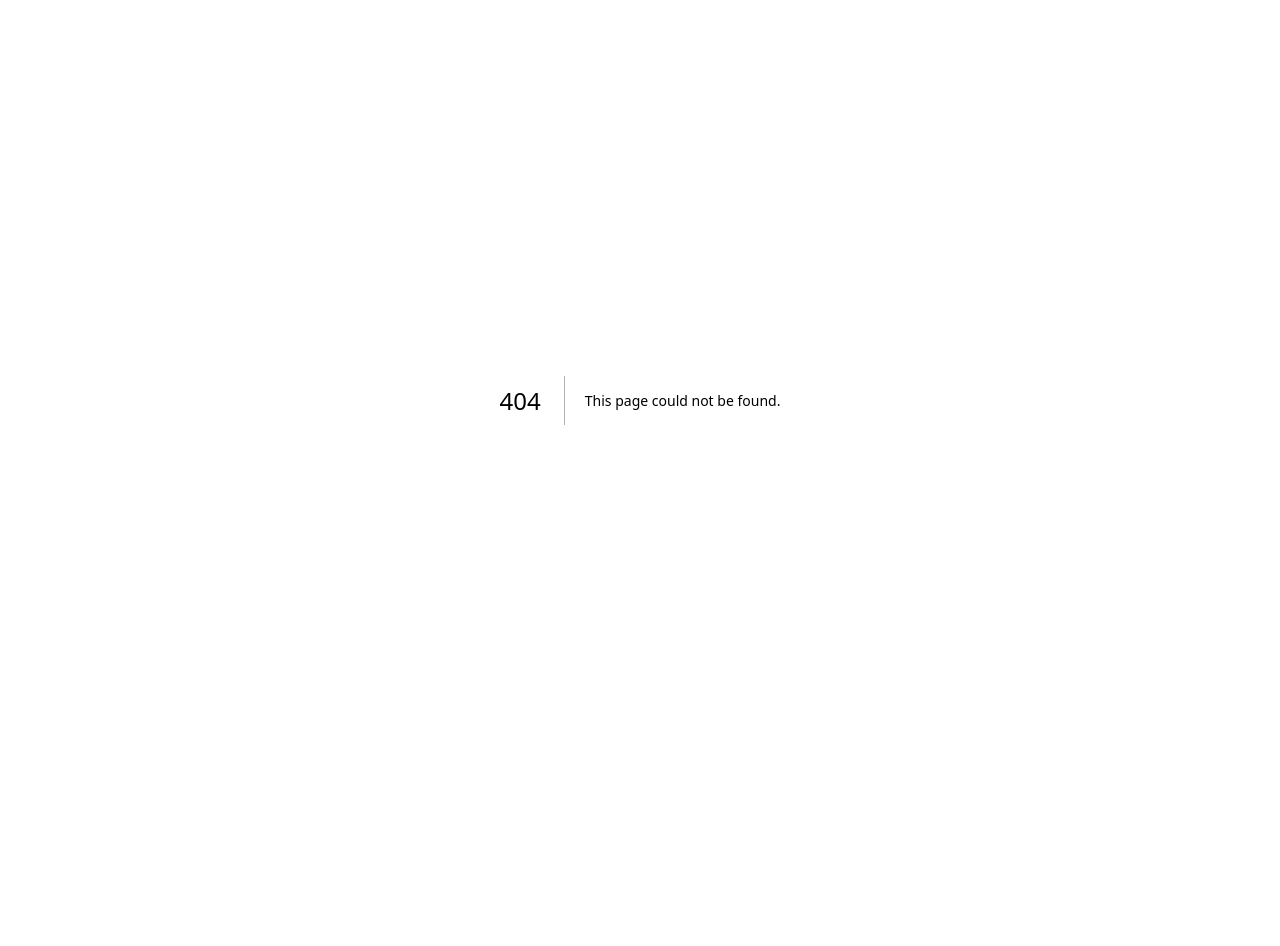
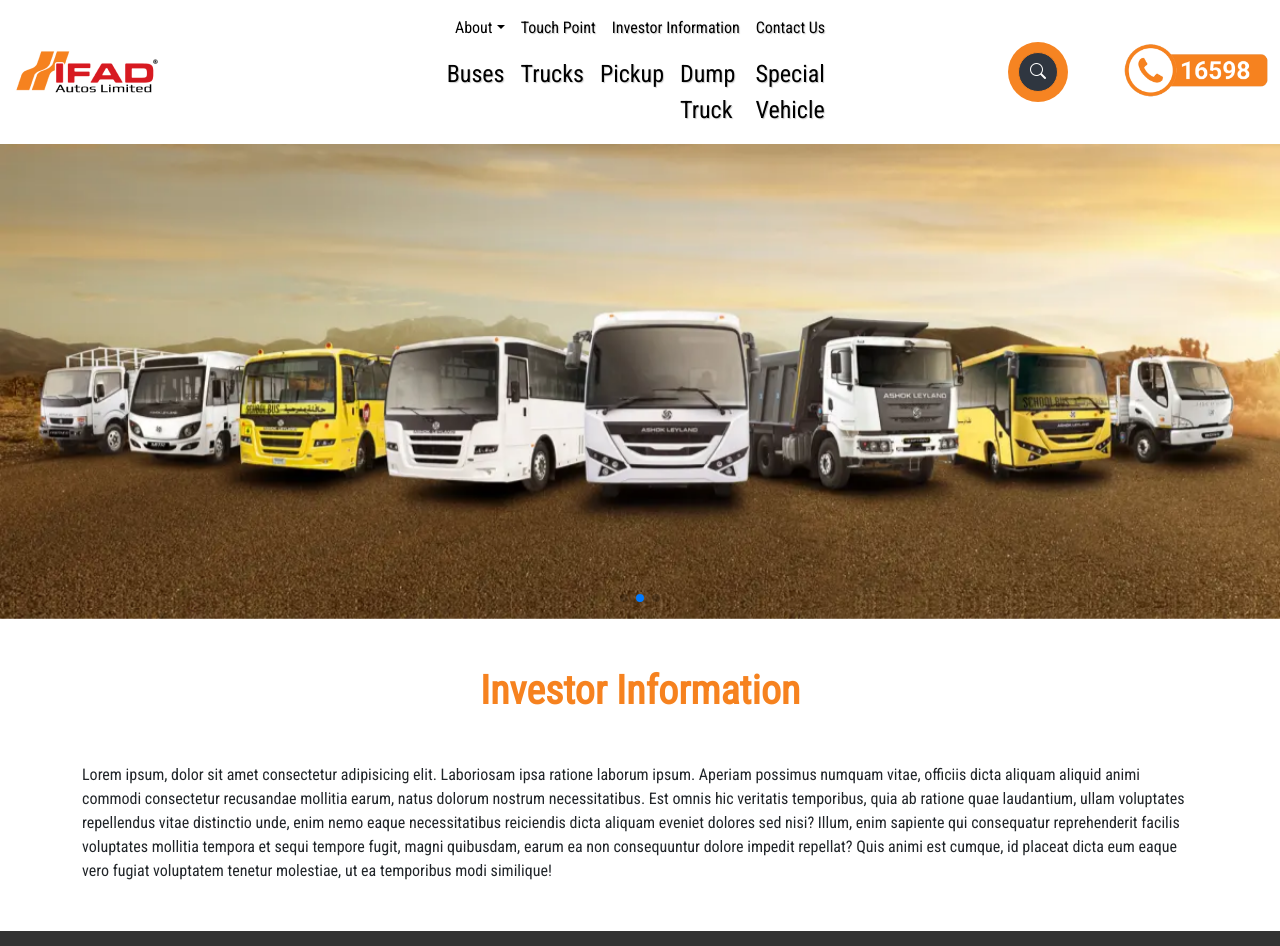
Before and after one commit to rony1980/app, a Next.js app: page /Investor in a window 1280 px wide. Before the commit this address had no page. Shown: the top 946 px of the page. Before the commit the page ends 800 px from the top, so only its background shows below. Built offline with nearby package versions, Linux system fonts and the light colour scheme.

Commit message:
asterInvestor added

```diff
--- /dev/null
+++ b/pages/Investor.tsx
@@ -0,0 +1,41 @@
+import React from "react";
+import "bootstrap/dist/css/bootstrap.css";
+import Head from "next/head";
+import Top from "./components/Top";
+import Homeslider from "./components/Homeslider";
+import Footer from "./components/Footer";
+const Investor = () => {
+  return (
+    <>
+      <div className="container-fluid">
+        <Head>
+          <title>Values</title>
+          <meta name="description" content="All" />
+          <link rel="icon" href="/favicon.ico" />
+        </Head>
+        <Top />
+        <Homeslider />
+      </div>
+      <div className="container">
+        <h1 className="brandColor text-center my-5 fw-bold">Investor Information</h1>
+        <p className="mb-5">
+          Lorem ipsum, dolor sit amet consectetur adipisicing elit. Laboriosam
+          ipsa ratione laborum ipsum. Aperiam possimus numquam vitae, officiis
+          dicta aliquam aliquid animi commodi consectetur recusandae mollitia
+          earum, natus dolorum nostrum necessitatibus. Est omnis hic veritatis
+          temporibus, quia ab ratione quae laudantium, ullam voluptates
+          repellendus vitae distinctio unde, enim nemo eaque necessitatibus
+          reiciendis dicta aliquam eveniet dolores sed nisi? Illum, enim
+          sapiente qui consequatur reprehenderit facilis voluptates mollitia
+          tempora et sequi tempore fugit, magni quibusdam, earum ea non
+          consequuntur dolore impedit repellat? Quis animi est cumque, id
+          placeat dicta eum eaque vero fugiat voluptatem tenetur molestiae, ut
+          ea temporibus modi similique!
+        </p>
+      </div>
+      <Footer />
+    </>
+  );
+};
+
+export default Investor;
--- a/pages/investor/[id].jsx
+++ /dev/null
@@ -1,70 +0,0 @@
-import "bootstrap/dist/css/bootstrap.css";
-import Image from "next/image";
-import Head from "next/head";
-import Footer from "../components/Footer";
-import Homeslider from "../components/Homeslider";
-import Top from "../components/Top";
-import Recentnews from "./Recentnews";
-import Relatednews from "./Reletednews";
-
-export const getStaticPaths = async () => {
-  const res = await fetch("https://fakestoreapi.com/products/");
-  const data = await res.json();
-  const paths = data.map((rony) => {
-    return {
-      params: { id: rony.id.toString() },
-    };
-  });
-  return {
-    paths,
-    fallback: false,
-  };
-};
-export async function getStaticProps(context) {
-  const id = context.params.id;
-  const res = await fetch(`https://fakestoreapi.com/products/${id}`);
-  const data = await res.json();
-  return {
-    props: { rony: data },
-  };
-}
-const Detail = ({ rony }) => {
-  return (
-    <>
-      <div className="container-fluid">
-        <Head>
-          <title>{rony.title}</title>
-          <meta name="description" content="Ifad Autos Tesimonial" />
-          <link rel="icon" href="/favicon.ico" />
-          <link
-            href="https://fonts.googleapis.com/css2?family=Roboto+Condensed&display=swap"
-            rel="stylesheet"
-          />
-        </Head>
-        <Top />
-        <Homeslider />
-        <main className="container">
-          <div className="row my-5">
-            <h1 className="brandColor fw-bold text-center">News & Events</h1>
-          </div>
-          <div className="row my-5">
-            <div className="col-sm-8">
-              <h1>{rony.title}</h1>
-
-              <p className="my-3">{rony.description}</p>
-            </div>
-            <div className="col-sm-4">
-              <div>
-                <Recentnews />
-              </div>
-            </div>
-          </div>
-          <h4 className="brandColor fw-bold">Related Articles</h4>
-        </main>
-      </div>
-      <Relatednews />
-      <Footer />
-    </>
-  );
-};
-export default Detail;
```
Also changed, not shown: pages/investor/index.js (deleted, +0 -22 lines).
